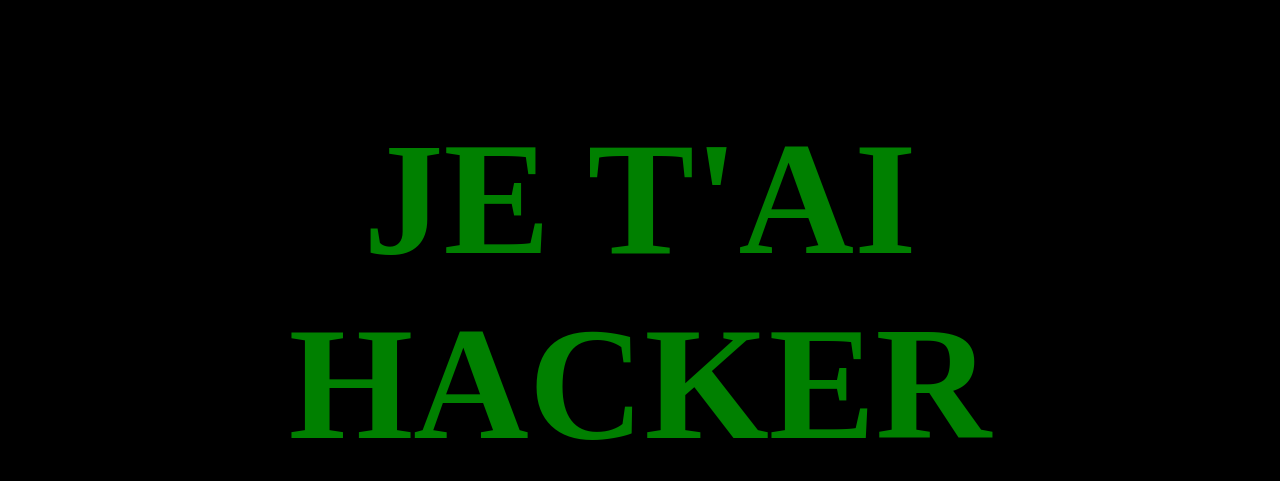
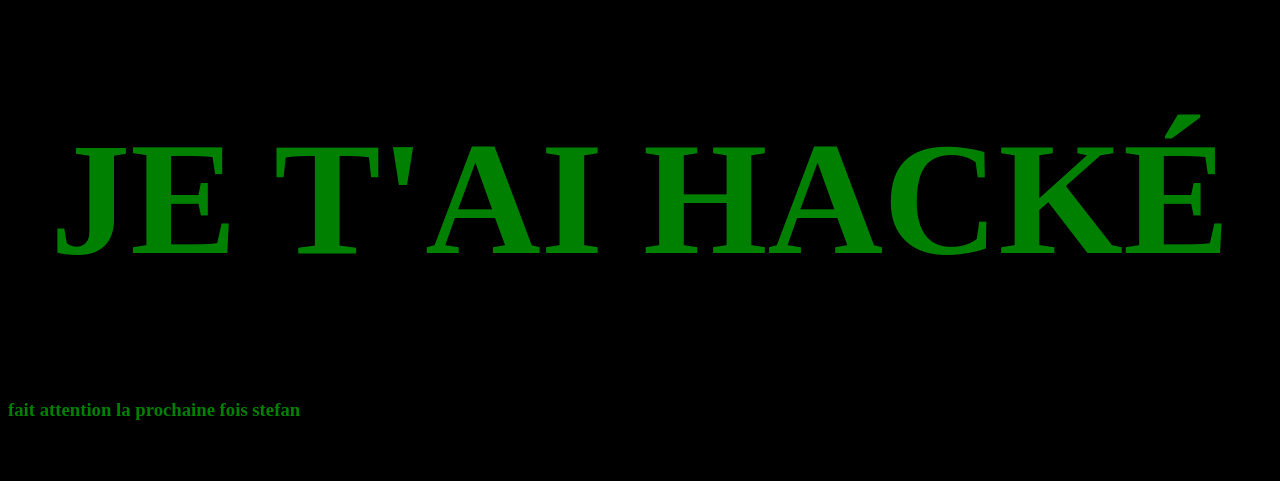
Before and after one commit to yannis-27/yannis-27.github.io, a plain HTML site: page index.html in a window 1280 px wide. Drawn offline with Linux system fonts and the light colour scheme.

Commit message:
Update index.html

```diff
--- a/index.html
+++ b/index.html
@@ -6,6 +6,7 @@
     <title>t'es mort</title>
 </head>
 <body>
-    <h1 style="color:green"> JE T'AI HACKER</h1>
+    <h1 style="color:green"> JE T'AI HACKÉ</h1>
+    <h3 style="color:green"> fait attention la prochaine fois stefan</h3>
 </body>
 </html>
```
